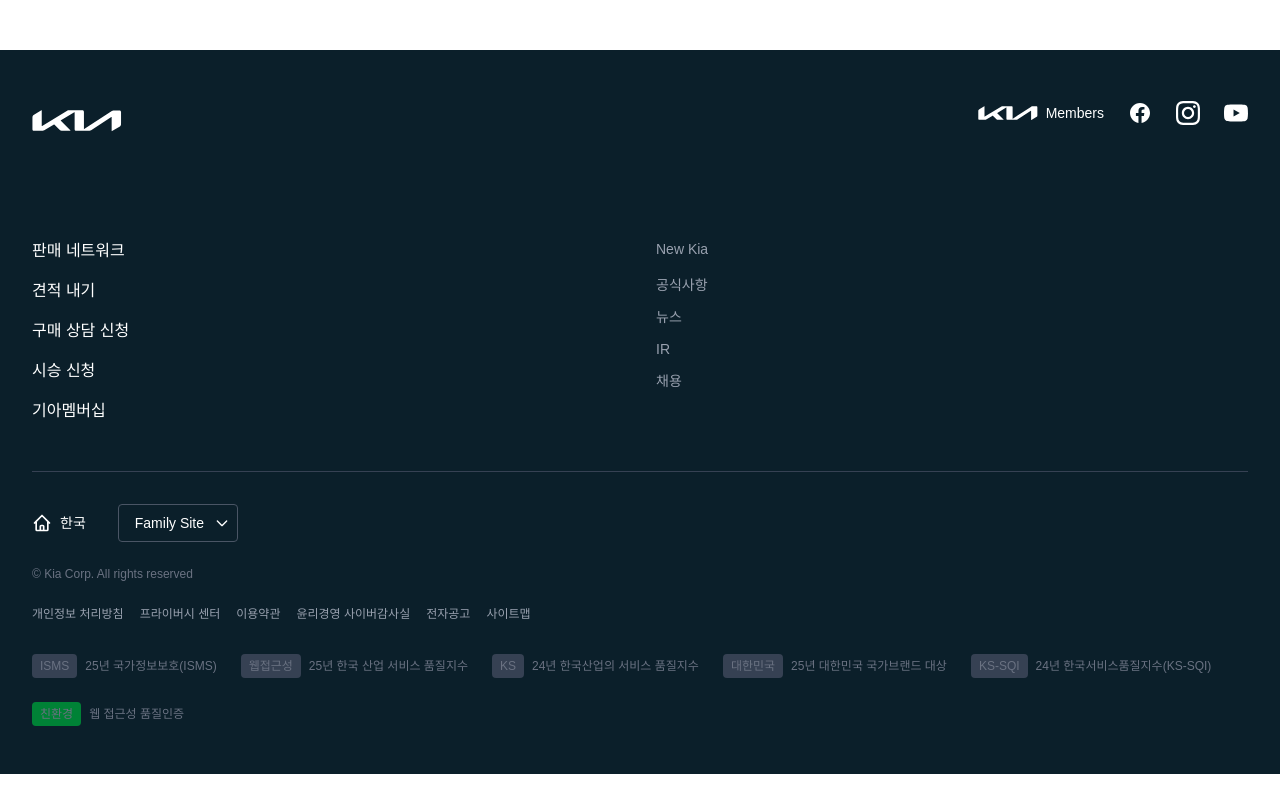
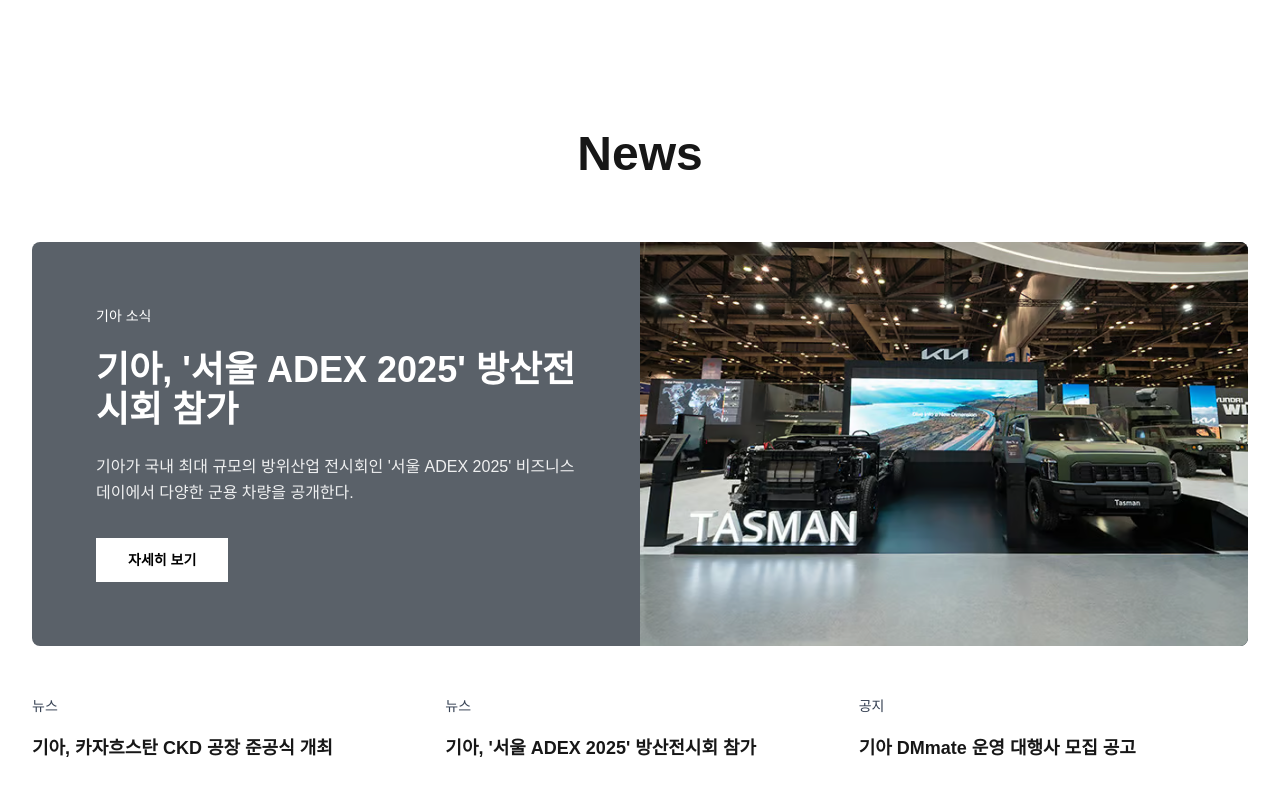
Before and after one commit to front-project-team1/kia-clone, a Next.js app: page / in a window 1280 px wide. Shown: the part 2340-3140 px from the top of the page. Before the commit the page ends 3114 px from the top, so only its background shows below. Built offline with nearby package versions, Linux system fonts and the light colour scheme; a web font is replaced by a local one.

Commit message:
[feat] 뉴스 섹션 추가

```diff
--- a/src/app/page.js
+++ b/src/app/page.js
@@ -503,6 +503,92 @@
           </div>
         </div>
       </section>
+
+      {/* News Section */}
+      <section className="py-20 px-8 max-w-[1920px] mx-auto">
+        {/* Title */}
+        <h2 className="text-4xl md:text-5xl font-bold text-center mb-16">
+          News
+        </h2>
+
+        <div className="max-w-[1400px] mx-auto">
+          {/* Featured News Card */}
+          <div className="grid grid-cols-1 lg:grid-cols-2 gap-0 mb-12 overflow-hidden rounded-lg">
+            {/* Left Side - Content */}
+            <div className="bg-[#5a6169] text-white p-12 lg:p-16 flex flex-col justify-between">
+              {/* Category */}
+              <div>
+                <span className="text-sm font-medium mb-6 block">
+                  기아 소식
+                </span>
+
+                {/* Title */}
+                <h3 className="text-3xl lg:text-4xl font-bold mb-6">
+                  기아, '서울 ADEX 2025' 방산전시회 참가
+                </h3>
+
+                {/* Description */}
+                <p className="text-base mb-8 leading-relaxed opacity-90">
+                  기아가 국내 최대 규모의 방위산업 전시회인 '서울 ADEX 2025'
+                  비즈니스 데이에서 다양한 군용 차량을 공개한다.
+                </p>
+              </div>
+
+              {/* Button */}
+              <div>
+                <button className="bg-white text-black px-8 py-3 text-sm font-semibold hover:bg-gray-100 transition-colors">
+                  자세히 보기
+                </button>
+              </div>
+            </div>
+
+            {/* Right Side - Image */}
+            <div className="relative h-[400px] lg:h-auto">
+              <div className="absolute inset-0 bg-gradient-to-br from-gray-700 to-gray-900 flex items-center justify-center">
+                <Image
+                  src="/images/news-image.avif"
+                  alt="News Image"
+                  className="object-cover"
+                  fill
+                />
+              </div>
+            </div>
+          </div>
+
+          {/* News Cards Grid */}
+          <div className="grid grid-cols-1 md:grid-cols-2 lg:grid-cols-3 gap-6">
+            {/* News Card 1 */}
+            <div className="group cursor-pointer">
+              <div className="mb-4">
+                <span className="text-sm font-medium text-gray-700">뉴스</span>
+              </div>
+              <h4 className="text-lg font-bold group-hover:underline transition-all">
+                기아, 카자흐스탄 CKD 공장 준공식 개최
+              </h4>
+            </div>
+
+            {/* News Card 2 */}
+            <div className="group cursor-pointer">
+              <div className="mb-4">
+                <span className="text-sm font-medium text-gray-700">뉴스</span>
+              </div>
+              <h4 className="text-lg font-bold group-hover:underline transition-all">
+                기아, '서울 ADEX 2025' 방산전시회 참가
+              </h4>
+            </div>
+
+            {/* News Card 3 */}
+            <div className="group cursor-pointer">
+              <div className="mb-4">
+                <span className="text-sm font-medium text-gray-700">공지</span>
+              </div>
+              <h4 className="text-lg font-bold group-hover:underline transition-all">
+                기아 DMmate 운영 대행사 모집 공고
+              </h4>
+            </div>
+          </div>
+        </div>
+      </section>
     </main>
   );
 }
```
Also changed, not shown: public/images/news-image.avif (added).
